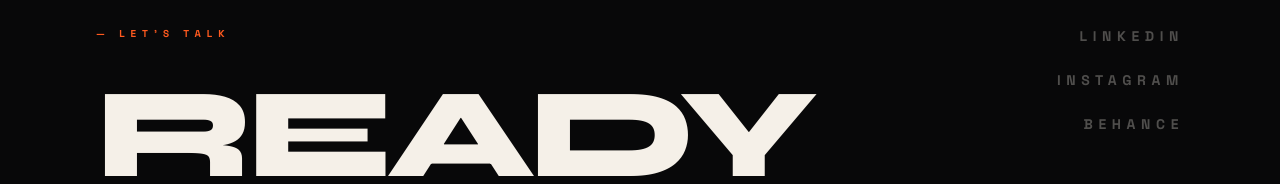
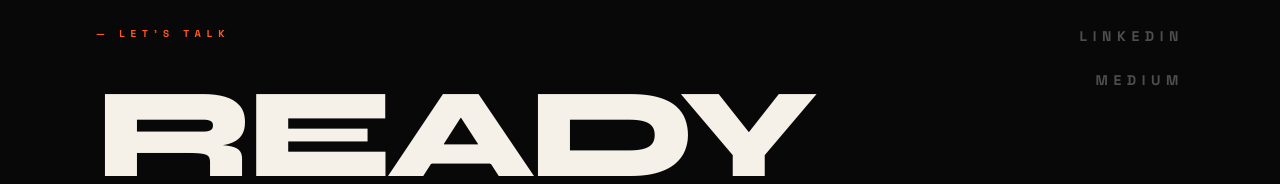
Before and after one commit to shivanibhat24/Graphic_Design, a Next.js app: page / in a window 1280 px wide. Shown: the part 1095-1279 px from the top of the page. Built offline with nearby package versions, Linux system fonts and the light colour scheme.

Commit message:
Update footer.tsx

```diff
--- a/src/components/footer.tsx
+++ b/src/components/footer.tsx
@@ -4,8 +4,7 @@ import { motion } from "framer-motion"
 
 const SOCIALS = [
   { label: "LinkedIn",  href: "https://ww.linkedin.com/in/shivani-gbhat/" },
-  { label: "Instagram", href: "#" },
-  { label: "Behance",   href: "#" },
+  { label: "Medium", href: "https://indiaindesign.medium.com/" },
 ]
 
 export default function Footer() {
```
